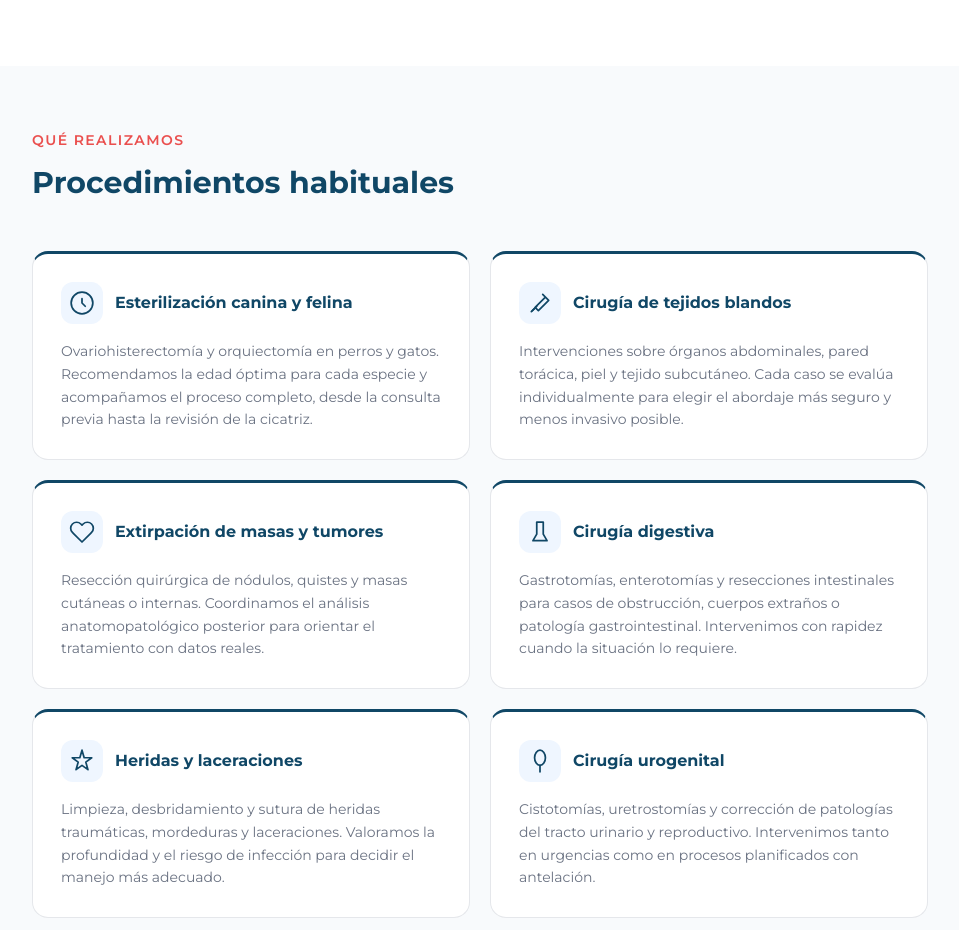
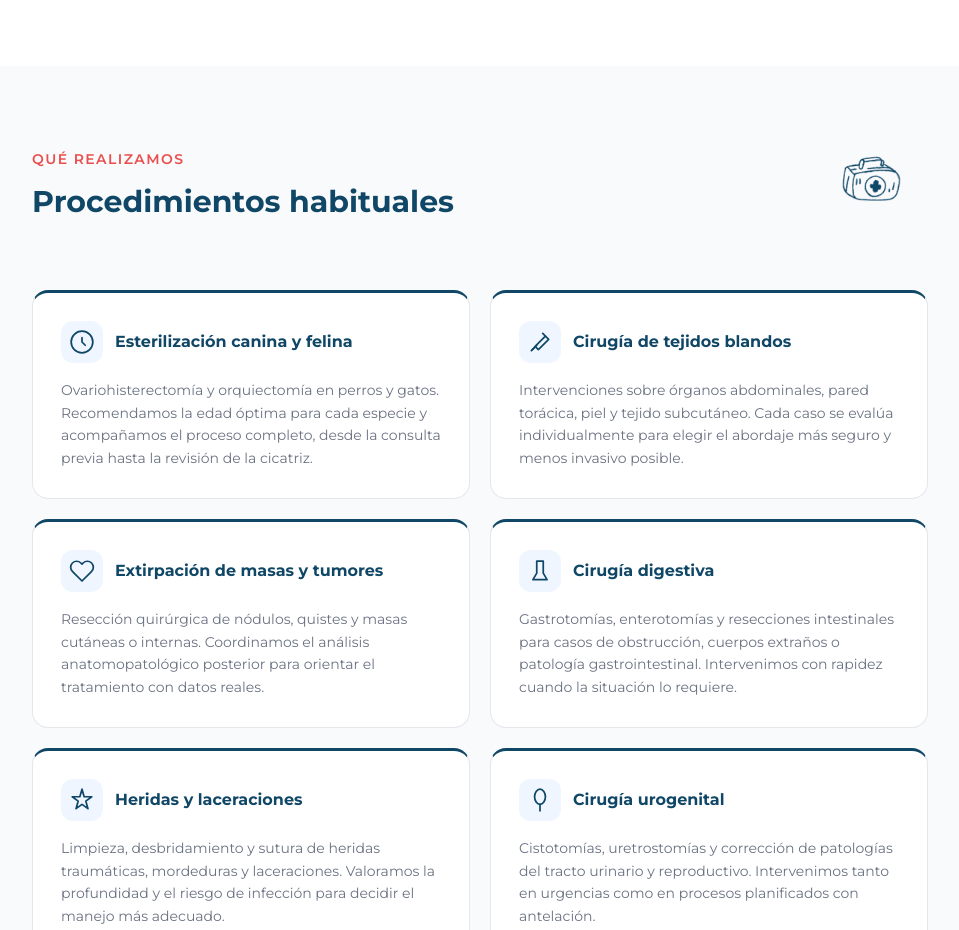
Before and after one commit to frandevp/Veter-web, a Next.js app in the folder veter-web/: page /cirugia-general in a window 1280 px wide. Shown: the part 862-1792 px from the top of the page, without its empty margins (160-1119 px from the left). Built offline with nearby package versions, Linux system fonts and the light colour scheme.

Commit message:
feat: ilustración maletín en sección procedimientos cirugía

```diff
--- a/veter-web/app/cirugia-general/page.tsx
+++ b/veter-web/app/cirugia-general/page.tsx
@@ -1,4 +1,5 @@
 import type { Metadata } from "next"
+import Image from "next/image"
 
 export const metadata: Metadata = {
 title: "Cirugía General Veterinaria | Veter Centro Veterinario Rincón de la Victoria",
@@ -136,12 +137,26 @@ La Dra. Celeste Trevisi, con formación en medicina interna y cirugía general,
 <section style={{ backgroundColor: "#f8fafc" }} className="py-16 px-4">
 <div className="max-w-4xl mx-auto">
 
+<div className="flex items-center justify-between mb-12">
+<div>
 <p className="text-sm font-semibold uppercase tracking-widest mb-3" style={{ color: "#ea4f4e" }}>
 Qué realizamos
 </p>
-<h2 className="text-2xl md:text-3xl font-bold mb-12 leading-snug" style={{ color: "#104766" }}>
+<h2 className="text-2xl md:text-3xl font-bold leading-snug" style={{ color: "#104766" }}>
 Procedimientos habituales
 </h2>
+</div>
+<div className="hidden md:block flex-shrink-0">
+<Image
+src="/images/ilustracion-cirugia.png"
+alt=""
+width={120}
+height={120}
+className="w-28 h-auto"
+aria-hidden="true"
+/>
+</div>
+</div>
 
 <div className="grid grid-cols-1 md:grid-cols-2 gap-5">
 {procedimientos.map((p) => (
```
Also changed, not shown: veter-web/public/images/ilustracion-cirugia.png (added).
